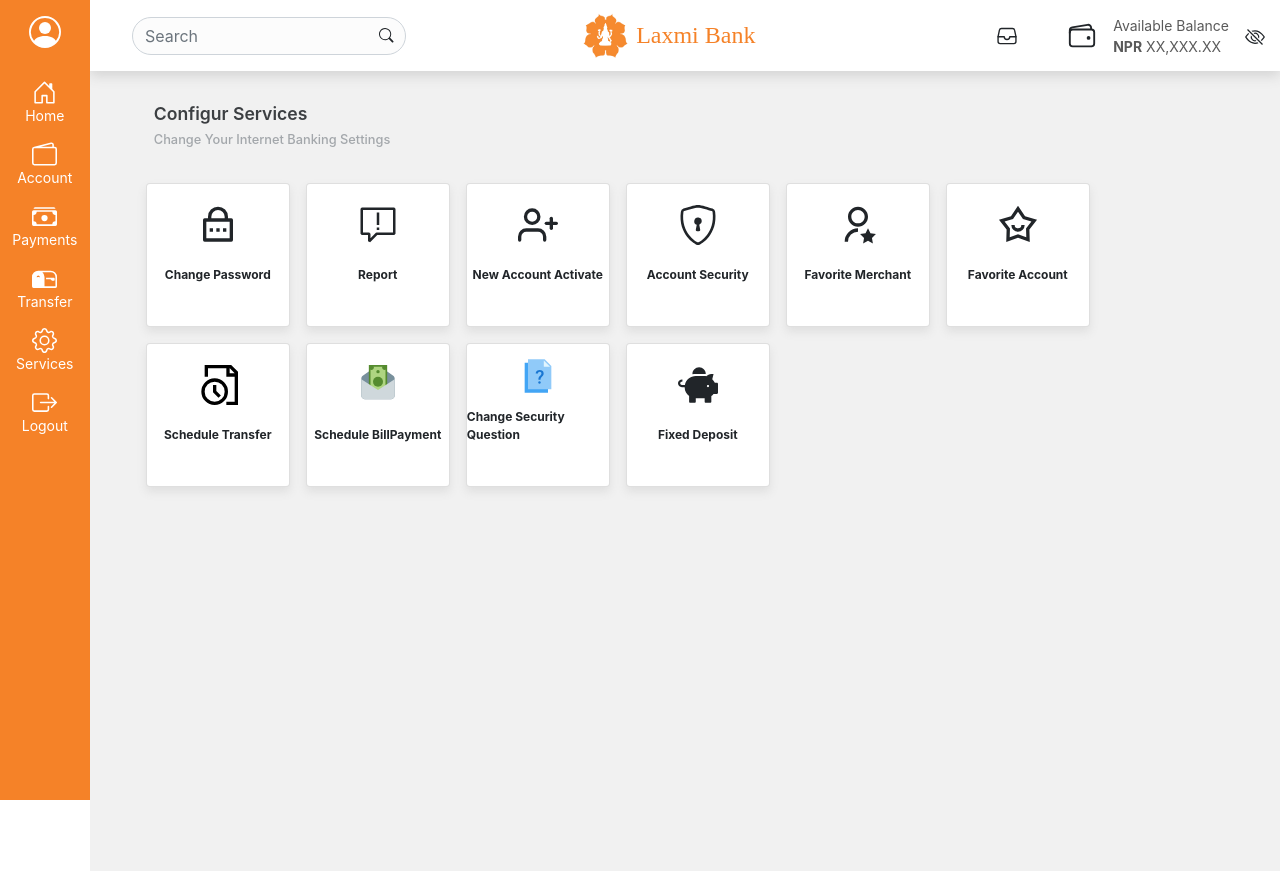
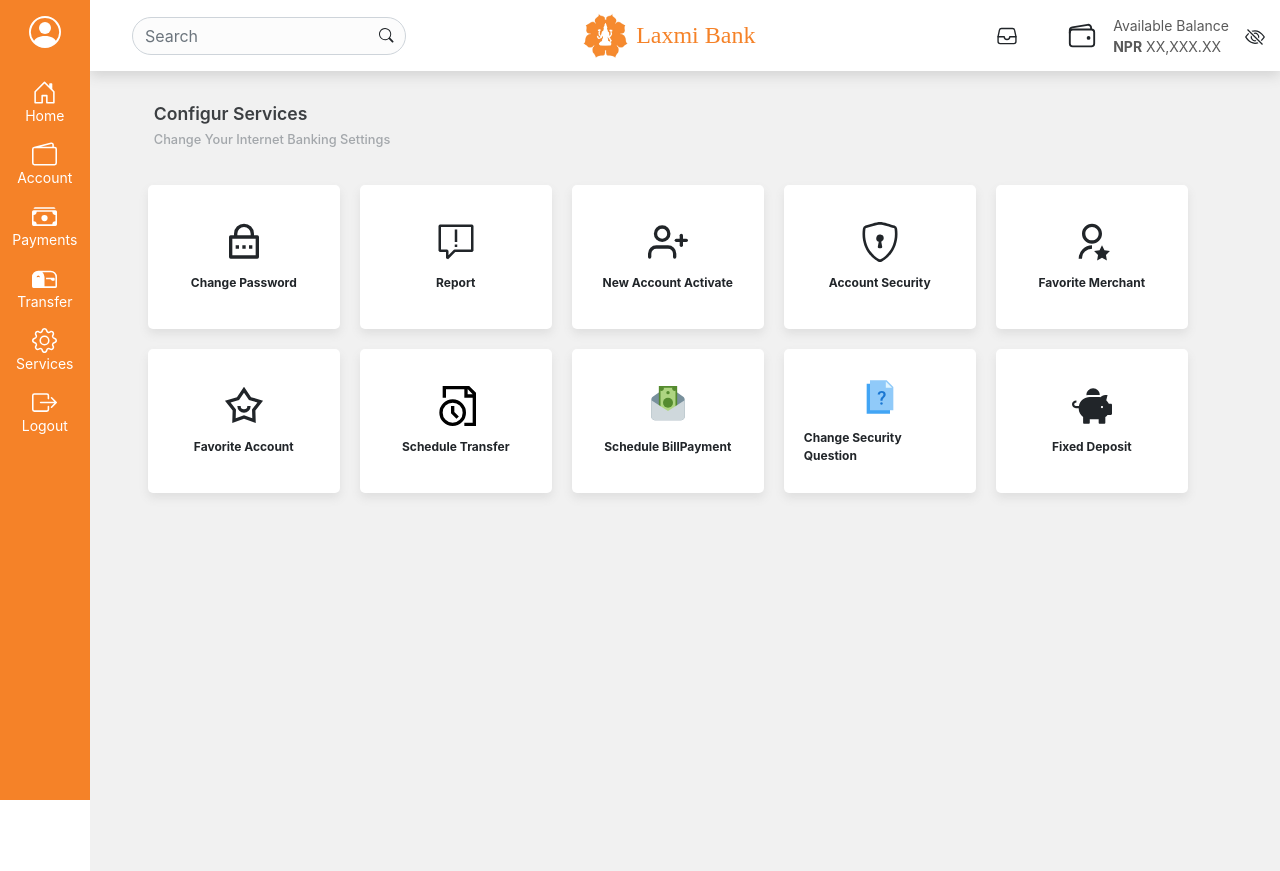
Before and after one commit to Sachwini/ibanking-old-view, a React (Create React App) app: page /service-config in a window 1280 px wide. Built offline with nearby package versions, Linux system fonts and the light colour scheme.

Commit message:
change account routing finish

```diff
--- a/src/App.tsx
+++ b/src/App.tsx
@@ -5,11 +5,12 @@ import { Loader } from "./components/Loader";
 import { Route } from "react-router";
 import React from "react";
 import DefaultLayout from "./components/static/Layout";
-import ConfigureService from "pages/ConfigureService";
 
 function App() {
   const Dashboard = React.lazy(() => import("./pages/Dashboard"));
   const FundTransfer = React.lazy(() => import("./pages/transfer"));
+  const ConfigureService = React.lazy(() => import("./pages/ConfigureService"));
+  const Account = React.lazy(() => import("./pages/Account"));
 
   return (
     <DefaultLayout>
@@ -18,6 +19,7 @@ function App() {
           <Route exact path="/" component={Dashboard} />
           <Route path="/fund-transfer" component={FundTransfer} />
           <Route path="/service-config" component={ConfigureService} />
+          <Route path="/account" component={Account} />
         </React.Suspense>
       </SwitchWithCatch>
     </DefaultLayout>
--- a/src/components/page-title/index.tsx
+++ b/src/components/page-title/index.tsx
@@ -2,9 +2,19 @@ import "./page-title.css";
 
 export const PageTitle = (props: { title: string; subTitle?: string }) => {
   return (
-    <div className="page-title">
+    <div className="page__title">
       <h1>{props.title}</h1>
       {props.subTitle ? <h6>{props.subTitle}</h6> : null}
     </div>
   );
 };
+
+export const AccountName = (props: { name: string; accountCode: number }) => {
+  return (
+    <div className="account__title">
+      <h1 className="AccountName">
+        {props.name} ({props.accountCode})
+      </h1>
+    </div>
+  );
+};
--- a/src/components/page-title/page-title.css
+++ b/src/components/page-title/page-title.css
@@ -1,17 +1,33 @@
-.page-title {
+.page__title,
+.account__title {
   padding-left: 1rem;
   padding-bottom: 1rem;
 }
 
-.page-title h1 {
+.page__title h1,
+.account__title h1 {
   font-size: 1.1rem;
   font-weight: 600;
   color: #3c3f42;
   text-transform: capitalize;
 }
 
-.page-title h6 {
+.page__title h6,
+.account__title h6 {
   color: #a3a7ab;
   font-size: 0.8rem;
   text-transform: capitalize;
 }
+
+.account__title {
+  display: inline-flex;
+}
+
+.account__title h1 {
+  text-transform: uppercase;
+  letter-spacing: 2px;
+}
+
+/* .AccountName {
+  text-transform: uppercase;
+} */
--- a/src/components/static/SideBar.tsx
+++ b/src/components/static/SideBar.tsx
@@ -29,7 +29,10 @@ const SideBar = (props: Props) => {
             </a>
           </li>
           <li>
-            <a className="sidebar_action">
+            <a
+              className="sidebar_action"
+              onClick={() => props.goto("/account")}
+            >
               <Wallet2 size={25} />
               <small>Account</small>
             </a>
--- a/src/pages/Account.tsx
+++ b/src/pages/Account.tsx
@@ -1,12 +1,15 @@
-import React from 'react'
-import { Card } from 'react-bootstrap';
+import { AccountName, PageTitle } from "components/page-title";
+import React from "react";
+import { Card, Container } from "react-bootstrap";
 import { CgNotes } from "react-icons/cg";
 import { IoInformationCircleOutline } from "react-icons/io5";
-import './Account.css'
+import "./Account.css";
 
 function Account() {
   return (
-      <div>
+    <Container>
+      <PageTitle title="Account" subTitle="manage and view your account" />
+      <AccountName name="hamro technology pvt. ltd" accountCode={44356} />
       <Card className="cardBackground">
         <Card.Body>
           <div className="row headerText">
@@ -37,8 +40,8 @@ function Account() {
           </div>
         </Card.Body>
       </Card>
-      </div>
+    </Container>
   );
 }
 
-export default Account
+export default Account;
--- /dev/null
+++ b/src/pages/ConfigureService.css
@@ -0,0 +1,25 @@
+.card__ctrl {
+  width: 12rem;
+  height: 9rem;
+  box-shadow: 0 5px 10px #dfdfdf;
+  margin: 10px;
+  border: none;
+  border-radius: 5px;
+}
+
+.card__ctrl:hover {
+  background-color: #fffefd;
+  box-shadow: 0px 10px 20px -10px #f58128b6;
+}
+
+.cardBody__ctrl {
+  display: flex;
+  flex-direction: column;
+  justify-content: center;
+  align-items: center;
+}
+
+.cardText {
+  font-size: 12px;
+  font-weight: bold;
+}
--- a/src/pages/configureService.tsx
+++ b/src/pages/configureService.tsx
@@ -11,7 +11,7 @@ import { GrDocumentTime } from "react-icons/gr";
 import { FcQuestions } from "react-icons/fc";
 import { FaPiggyBank } from "react-icons/fa";
 import { FcMoneyTransfer } from "react-icons/fc";
-import "./IconCard.css";
+import "./ConfigureService.css";
 import { PageTitle } from "components/page-title";
 
 function ConfigureService() {
@@ -22,94 +22,94 @@ function ConfigureService() {
         subTitle="Change Your Internet Banking Settings"
       />
       <div className="d-flex flex-wrap mt-1">
-        <Card className="cardItem m-2 ">
-          <Card.Body className="d-flex justify-content-center align-items-center">
+        <Card className="card__ctrl">
+          <Card.Body className="cardBody__ctrl">
+            <Card.Title>
               <RiLockPasswordLine size="40px" />
+            </Card.Title>
+            <Card.Text className="cardText">Change Password</Card.Text>
           </Card.Body>
-          <Card.Text className="d-flex justify-content-center align-items-center">
-            <span className="cardText">Change Password</span>
-          </Card.Text>
         </Card>
 
-        <Card className="cardItem m-2">
-          <Card.Body className="d-flex justify-content-center align-items-center">
+        <Card className="card__ctrl">
+          <Card.Body className="cardBody__ctrl">
+            <Card.Title>
               <VscReport size="40px" />
+            </Card.Title>
+            <Card.Text className="cardText">Report</Card.Text>
           </Card.Body>
-          <Card.Text className="d-flex justify-content-center align-items-center">
-            <span className="cardText">Report</span>
-          </Card.Text>
         </Card>
 
-        <Card className="cardItem m-2">
-          <Card.Body className="d-flex justify-content-center align-items-center">
+        <Card className="card__ctrl">
+          <Card.Body className="cardBody__ctrl">
+            <Card.Title>
               <FiUserPlus size="40px" />
+            </Card.Title>
+            <Card.Text className="cardText">New Account Activate</Card.Text>
           </Card.Body>
-          <Card.Text className="d-flex justify-content-center align-items-center">
-            <span className="cardText">New Account Activate</span>
-          </Card.Text>
         </Card>
 
-        <Card className="cardItem m-2">
-          <Card.Body className="d-flex justify-content-center align-items-center">
+        <Card className="card__ctrl">
+          <Card.Body className="cardBody__ctrl">
+            <Card.Title>
               <BsShieldLock size="40px" />
+            </Card.Title>
+            <Card.Text className="cardText">Account Security</Card.Text>
           </Card.Body>
-          <Card.Text className="d-flex justify-content-center align-items-center">
-            <span className="cardText">Account Security</span>
-          </Card.Text>
         </Card>
 
-        <Card className="cardItem m-2">
-          <Card.Body className="d-flex justify-content-center align-items-center">
+        <Card className="card__ctrl">
+          <Card.Body className="cardBody__ctrl">
+            <Card.Title>
               <RiUserStarLine size="40px" />
+            </Card.Title>
+            <Card.Text className="cardText">Favorite Merchant</Card.Text>
           </Card.Body>
-          <Card.Text className="d-flex justify-content-center align-items-center">
-            <span className="cardText">Favorite Merchant</span>
-          </Card.Text>
         </Card>
 
-        <Card className="cardItem m-2">
-          <Card.Body className="d-flex justify-content-center align-items-center">
+        <Card className="card__ctrl">
+          <Card.Body className="cardBody__ctrl">
+            <Card.Title>
               <RiStarSmileLine size="40px" />
+            </Card.Title>
+            <Card.Text className="cardText">Favorite Account</Card.Text>
           </Card.Body>
-          <Card.Text className="d-flex justify-content-center align-items-center">
-            <span className="cardText">Favorite Account</span>
-          </Card.Text>
         </Card>
 
-        <Card className="cardItem m-2">
-          <Card.Body className="d-flex justify-content-center align-items-center">
+        <Card className="card__ctrl">
+          <Card.Body className="cardBody__ctrl">
+            <Card.Title>
               <GrDocumentTime size="40px" />
+            </Card.Title>
+            <Card.Text className="cardText">Schedule Transfer</Card.Text>
           </Card.Body>
-          <Card.Text className="d-flex justify-content-center align-items-center">
-            <span className="cardText">Schedule Transfer</span>
-          </Card.Text>
         </Card>
 
-        <Card className="cardItem m-2">
-          <Card.Body className="d-flex justify-content-center align-items-center">
+        <Card className="card__ctrl">
+          <Card.Body className="cardBody__ctrl">
+            <Card.Title>
               <FcMoneyTransfer size="40px" />
+            </Card.Title>
+            <Card.Text className="cardText">Schedule BillPayment</Card.Text>
           </Card.Body>
-          <Card.Text className="d-flex justify-content-center align-items-center">
-            <span className="cardText">Schedule BillPayment</span>
-          </Card.Text>
         </Card>
 
-        <Card className="cardItem m-2">
-          <Card.Body className="d-flex justify-content-center align-items-center">
+        <Card className="card__ctrl">
+          <Card.Body className="cardBody__ctrl">
+            <Card.Title>
               <FcQuestions size="40px" />
+            </Card.Title>
+            <Card.Text className="cardText">Change Security Question</Card.Text>
           </Card.Body>
-          <Card.Text className="d-flex justify-content-center align-items-center">
-            <span className="cardText">Change Security Question</span>
-          </Card.Text>
         </Card>
 
-        <Card className="cardItem m-2">
-          <Card.Body className="d-flex justify-content-center align-items-center">
+        <Card className="card__ctrl">
+          <Card.Body className="cardBody__ctrl">
+            <Card.Title>
               <FaPiggyBank size="40px" />
+            </Card.Title>
+            <Card.Text className="cardText">Fixed Deposit</Card.Text>
           </Card.Body>
-          <Card.Text className="d-flex justify-content-center align-items-center">
-            <span className="cardText">Fixed Deposit</span>
-          </Card.Text>
         </Card>
       </div>
     </Container>
--- a/src/pages/iconCard.css
+++ /dev/null
@@ -1,10 +0,0 @@
-.cardItem {
-  height: 9rem;
-  width: 9rem;
-  box-shadow: 0 5px 10px #dfdfdf;
-}
-.cardText {
-  font-size: 12px;
-  font-weight: bold;
-  margin-bottom: 30%;
-}
```
Lines whose indentation alone changed are shown as unchanged.
